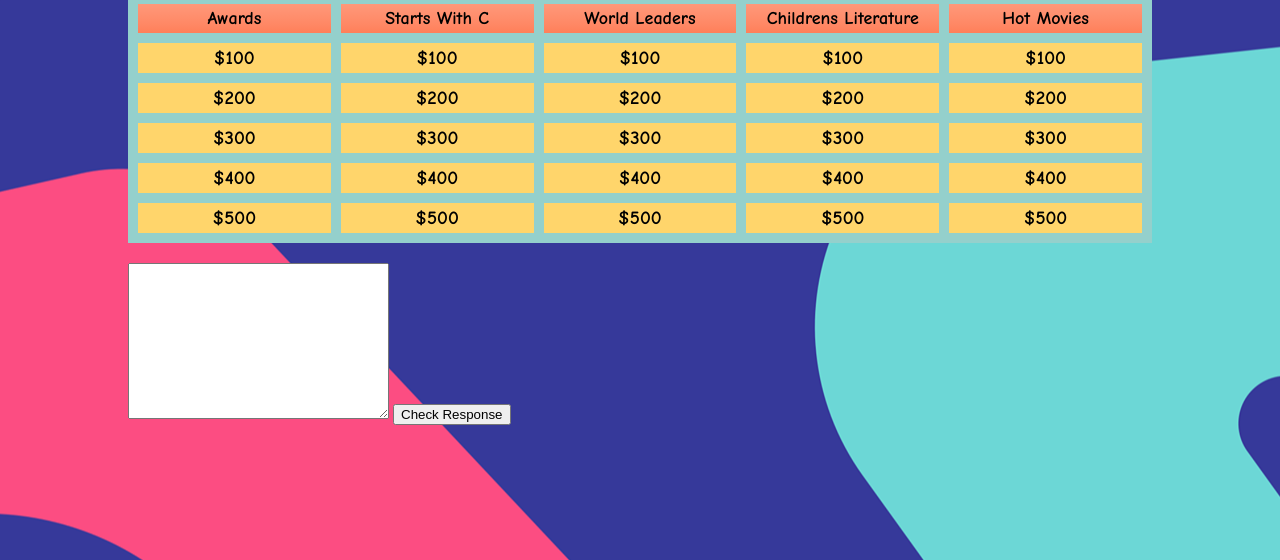
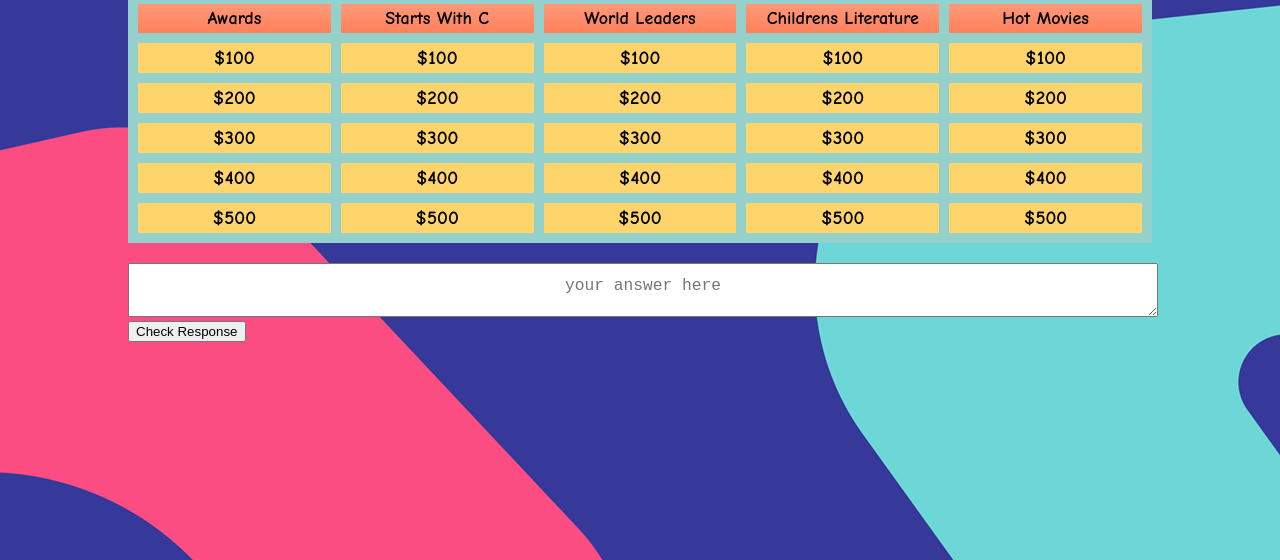
Before and after one commit to Kevjinx/trivia-with-jservice-api, a website with bundled scripts: page index.html in a window 1280 px wide. Shown: the part 240-800 px from the top of the page. Built offline with nearby package versions, Linux system fonts and the light colour scheme.

Commit message:
make user response wider

```diff
--- a/index.html
+++ b/index.html
@@ -68,7 +68,7 @@
   </table>
 
   <div id='response-container'>
-    <textarea name="" id="user-response" cols="30" rows="10" ></textarea>
+    <textarea name="" id="user-response" rows="2" placeholder='your answer here'></textarea>
     <button id='check-response'>Check Response</button>
     <div id='hidden-answer' hidden></div>
   </div>
--- a/style.css
+++ b/style.css
@@ -65,4 +65,8 @@ table.game-table tfoot td {
 
 #user-response {
   margin-top: 20px;
+  width: 100%;
+  text-align: center;
+  padding-top: 12px;
+  font-size: 1.25em;
 }
```
